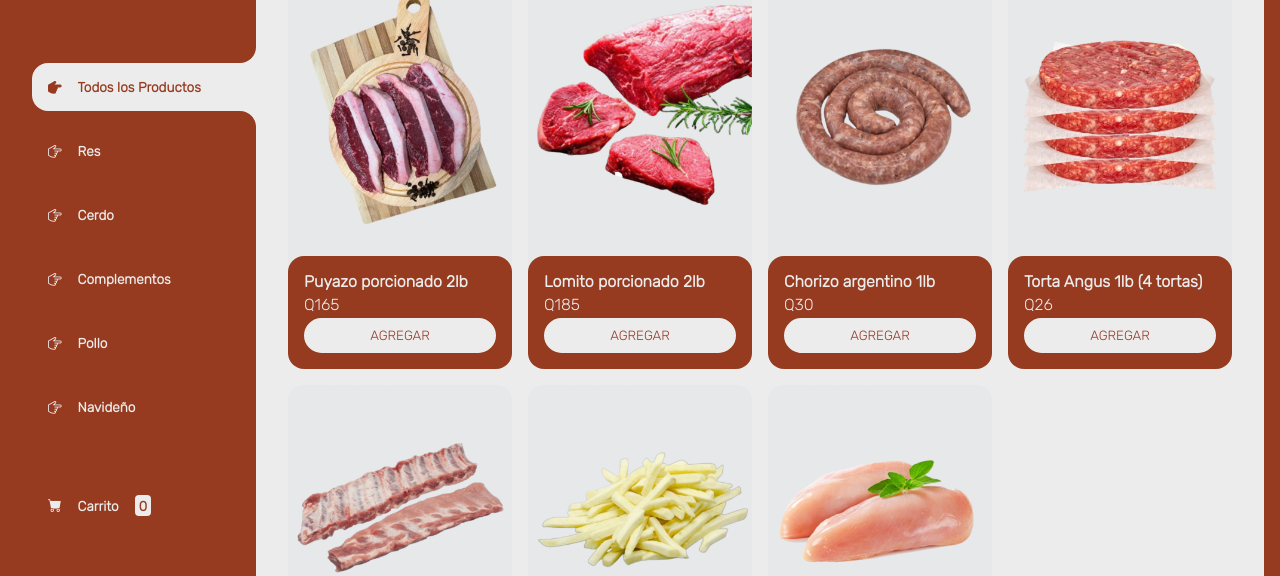
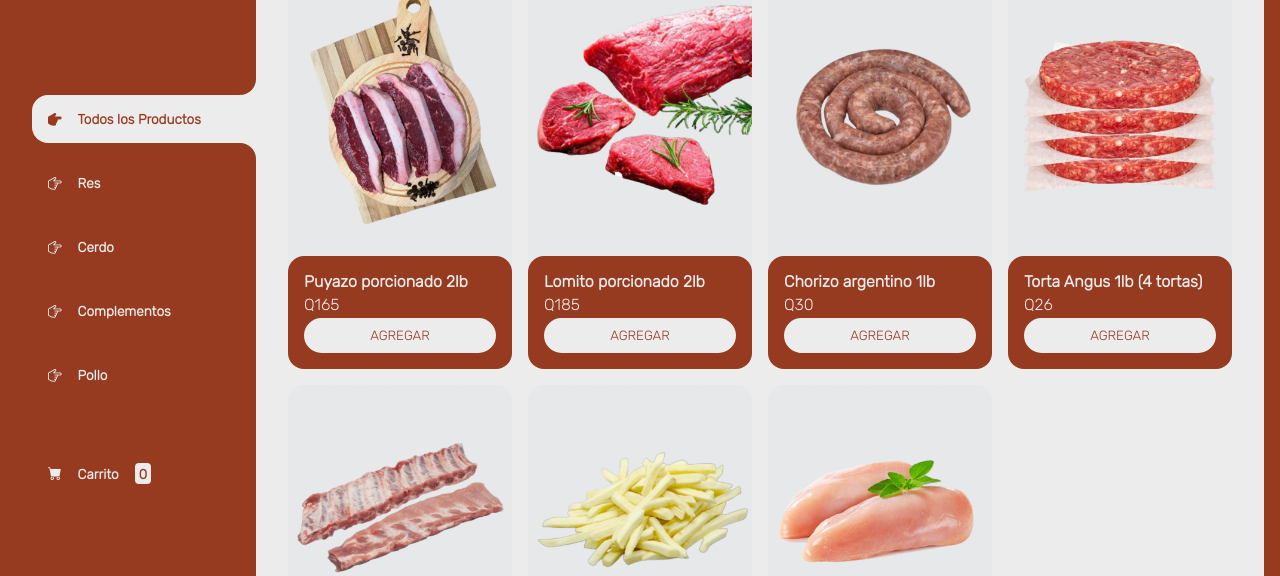
Before and after one commit to RinconDelHueso/ElRincondelHueso, a plain HTML site: page main.html in a window 1280 px wide. Shown: the part 123-699 px from the top of the page. Drawn offline with nearby package versions, Linux system fonts and the light colour scheme.

Commit message:
Update main.html
quitar navideño

```diff
--- a/main.html
+++ b/main.html
@@ -47,10 +47,6 @@
 
                         <button id="pollo" class="boton-menu boton-categoria"><i class="bi bi-hand-index-thumb"></i>Pollo</button>
                     </li>
-                    <li>
-
-                        <button id="promociones" class="boton-menu boton-categoria"><i class="bi bi-hand-index-thumb"></i>Navideño</button>
-                    </li>
 
                     <li>
                         <a class="boton-menu boton-carrito" href="carrito.html">
```
